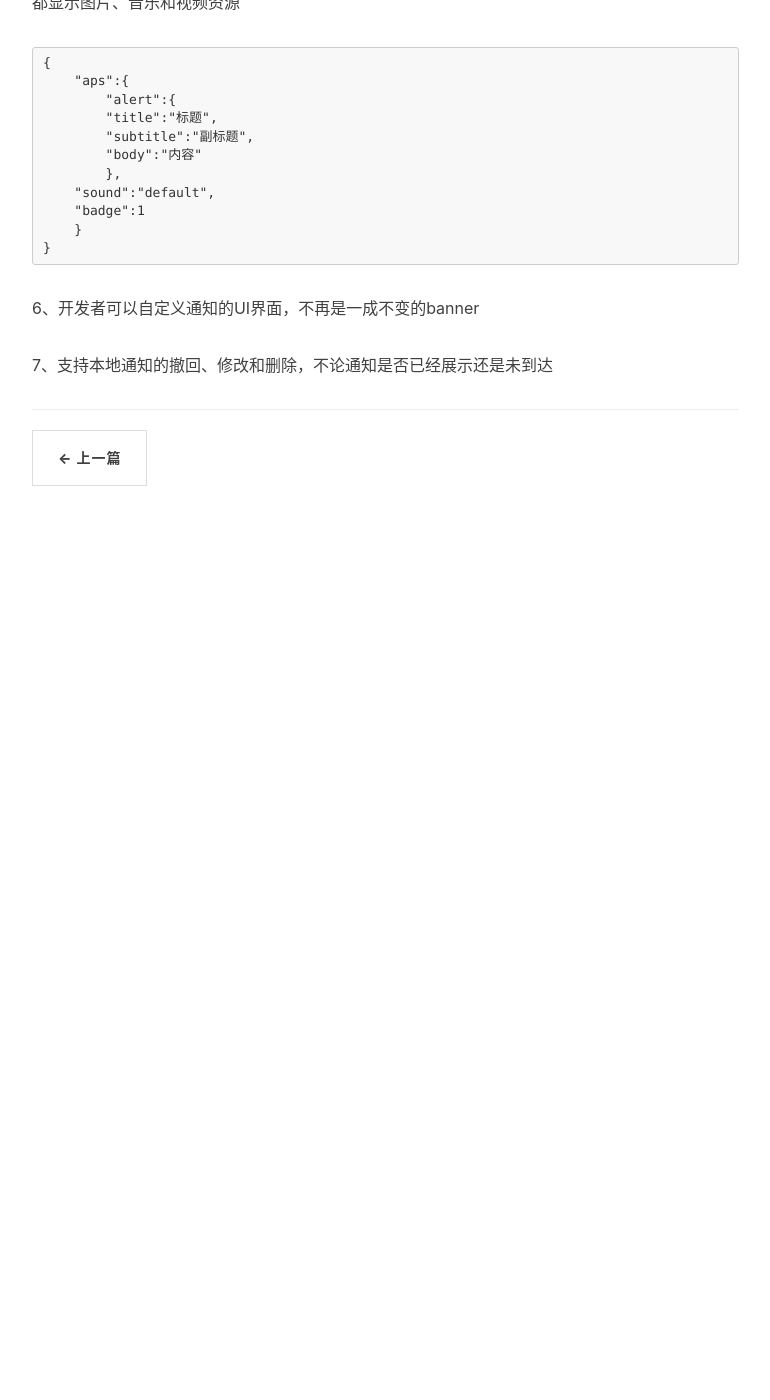
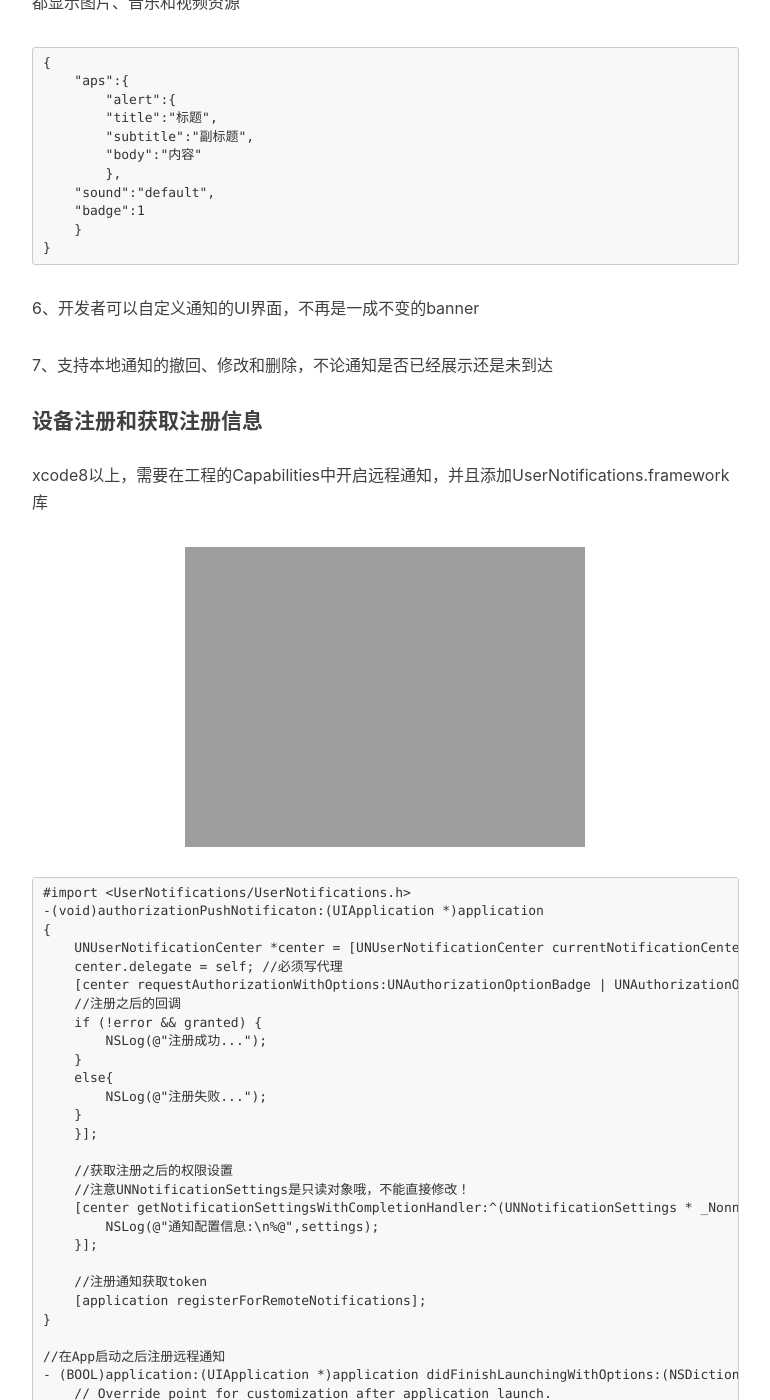
Before and after one commit to xttxqjfg/xttxqjfg.github.io, a Jekyll site: the page built from _posts/201706/2017-06-14-浅析iOS10通知.markdown, in a window 1280 px wide and 1400 px high, scrolled down 1210 px. Shown: the whole window, without its empty margins (233-1003 px from the left). Built offline with Jekyll 4.4.1, drawn with Linux system fonts in a browser that asks for light colours; nearby versions of some CDN libraries; comment, search, counter and statistics services are not loaded; before the commit the page ends 1840 px from its top, so only the background shows below that; some of the changed text lies outside the part shown.

Commit message:
no message

````diff
--- a/_posts/201706/2017-06-14-浅析iOS10通知.markdown
+++ b/_posts/201706/2017-06-14-浅析iOS10通知.markdown
@@ -51,3 +51,47 @@ NSLog(@"通知配置信息:\n%@",settings);
 6、开发者可以自定义通知的UI界面，不再是一成不变的banner
 
 7、支持本地通知的撤回、修改和删除，不论通知是否已经展示还是未到达
+
+#### 设备注册和获取注册信息
+
+xcode8以上，需要在工程的Capabilities中开启远程通知，并且添加UserNotifications.framework库
+
+![](http://www.xttxqjfg.cn/img/201706/14/14001.png)
+
+```
+#import <UserNotifications/UserNotifications.h>
+-(void)authorizationPushNotificaton:(UIApplication *)application
+{
+    UNUserNotificationCenter *center = [UNUserNotificationCenter currentNotificationCenter];
+    center.delegate = self; //必须写代理
+    [center requestAuthorizationWithOptions:UNAuthorizationOptionBadge | UNAuthorizationOptionSound | UNAuthorizationOptionAlert | UNAuthorizationOptionCarPlay completionHandler:^(BOOL granted, NSError * _Nullable error) {
+    //注册之后的回调
+    if (!error && granted) {
+        NSLog(@"注册成功...");
+    }
+    else{
+        NSLog(@"注册失败...");
+    }
+    }];
+
+    //获取注册之后的权限设置
+    //注意UNNotificationSettings是只读对象哦，不能直接修改！
+    [center getNotificationSettingsWithCompletionHandler:^(UNNotificationSettings * _Nonnull settings) {
+        NSLog(@"通知配置信息:\n%@",settings);
+    }];
+
+    //注册通知获取token
+    [application registerForRemoteNotifications];
+}
+
+//在App启动之后注册远程通知
+- (BOOL)application:(UIApplication *)application didFinishLaunchingWithOptions:(NSDictionary *)launchOptions {
+    // Override point for customization after application launch.
+
+    [UNUserNotificationCenter currentNotificationCenter].delegate = [NotificationHandle shareInstance];
+
+    [[NotificationHandle shareInstance] authorizationPushNotificaton:application];
+
+    return YES;
+}
+```
````
